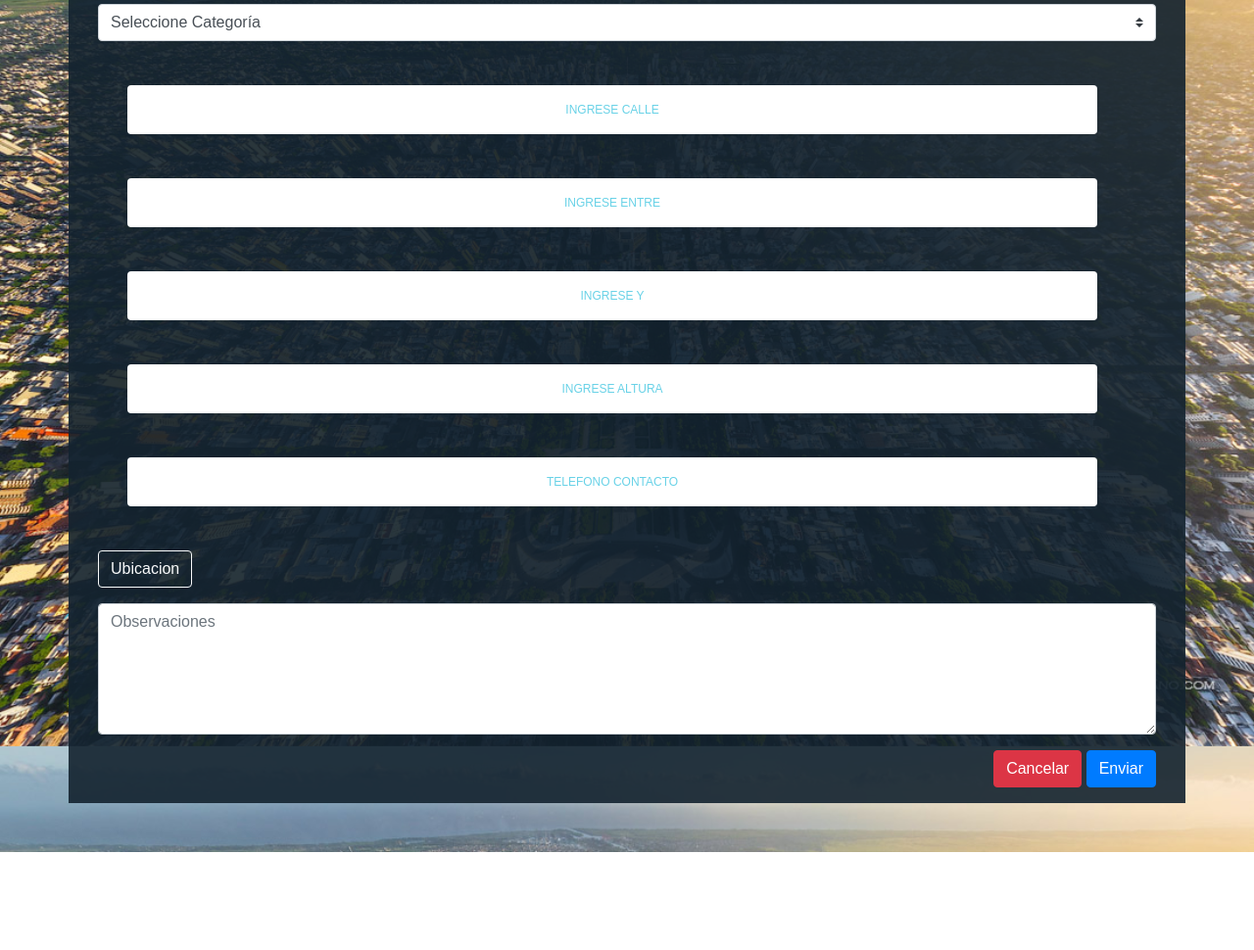
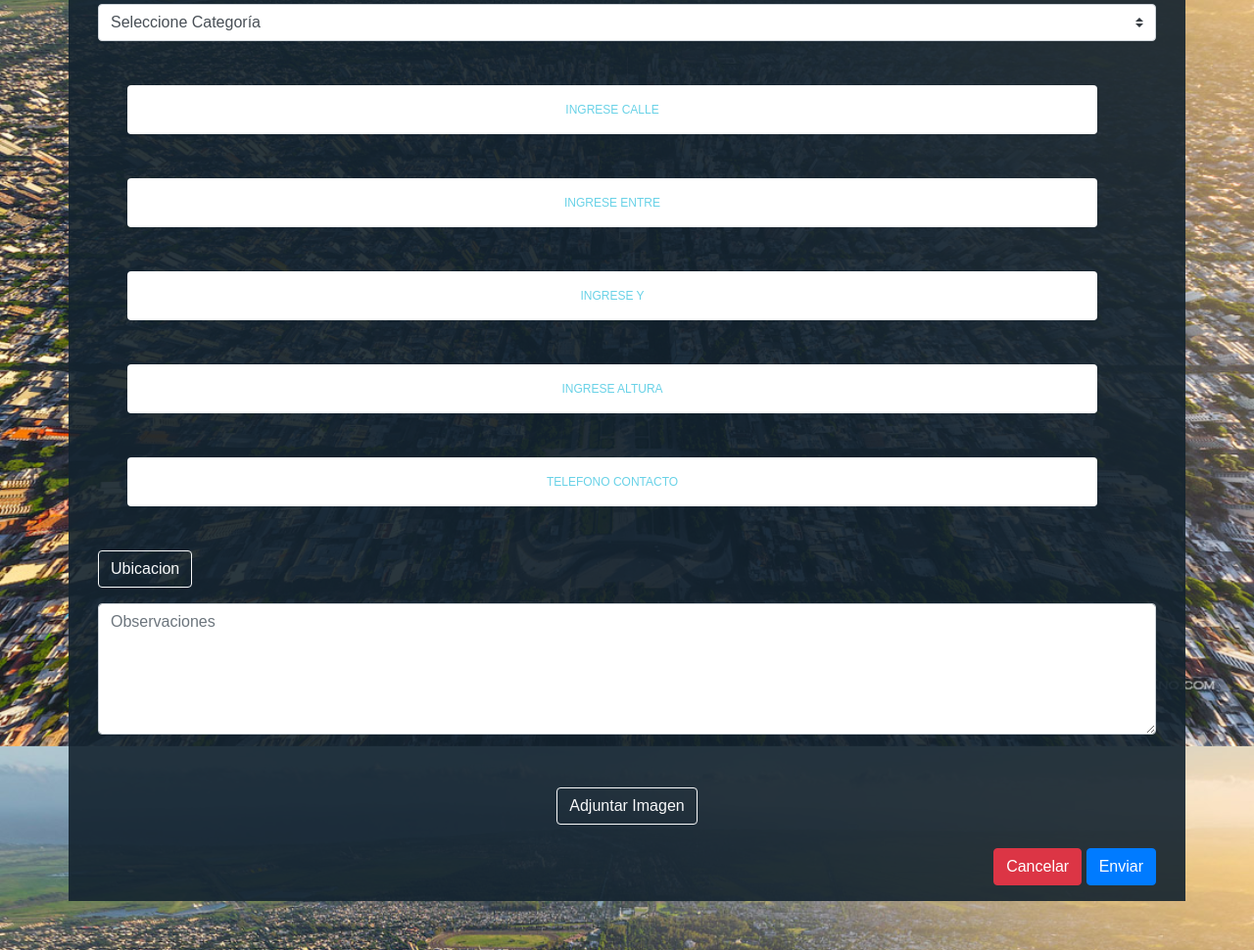
Before and after one commit to fbarbera/Agile2018, a website: page public/index.html in a window 1280 px wide. Shown: the part 169-1139 px from the top of the page at 98% size. Before the commit the page ends 1039 px from the top, so only its background shows below. Drawn offline with nearby package versions, Linux system fonts and the light colour scheme; some packages are replaced by stand-ins of ours; files whose address does not match are found by name.

Commit message:
add camera access

```diff
--- a/public/index.html
+++ b/public/index.html
@@ -98,7 +98,10 @@
                 <div class="form-group">
                      <textarea id="comentarioId" class="form-control" rows="5" id="comment" placeholder="Observaciones"></textarea>
                 </div>
-
+                <div class="form-group">
+                    <p><button class="btn btn-outline-light" onclick="takePhoto()">Adjuntar Imagen</button></p>
+                    <p id="photoId" hidden><img id="imageTag" width="240" height="180"></p>
+                </div>
                 <div class="form-group" style="float: right">
                     <div class="btn-group btn-group-justified">
                         <button type="button" class="btn btn-danger cancel" onclick= "location='index.html'">Cancelar </button>
@@ -110,6 +113,7 @@
                         </div>
                     </form>
                 </div>
+
             </div>
         </form>
         </section>
--- a/public/script/altaReclamo.js
+++ b/public/script/altaReclamo.js
@@ -103,3 +103,26 @@ function showInMap(pos) {
     var map = document.getElementById("showMapId");
     map.innerHTML = "<img src='" + img_url + "'>";
 }
+
+function takePhoto() {
+    if (!('ImageCapture' in window)) {
+      alert('ImageCapture is not available');
+      return;
+    }
+
+    if (!btn-outline-light) {
+      alert('Grab the video stream first!');
+      return;
+    }
+
+    var theImageCapturer = new ImageCapture(theStream.getVideoTracks()[0]);
+
+    theImageCapturer.takePhoto()
+      .then(blob => {
+        var theImageTag = document.getElementById("imageTag");
+        var photo = document.getElementById("photoId");
+        theImageTag.src = URL.createObjectURL(blob);
+        photo.hidden=false;
+      })
+      .catch(err => alert('Error: ' + err));
+  }
```
